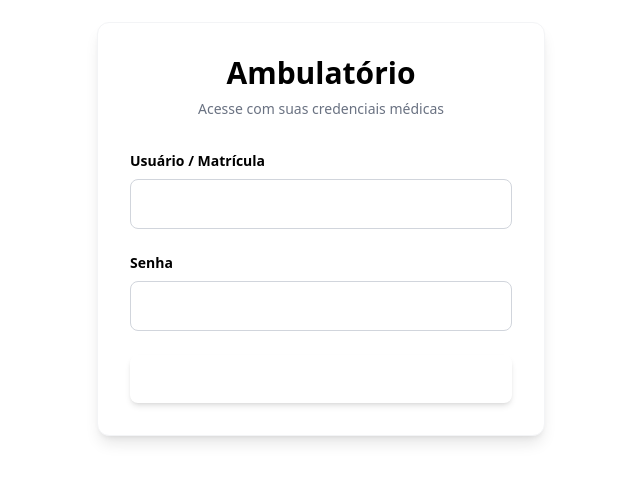
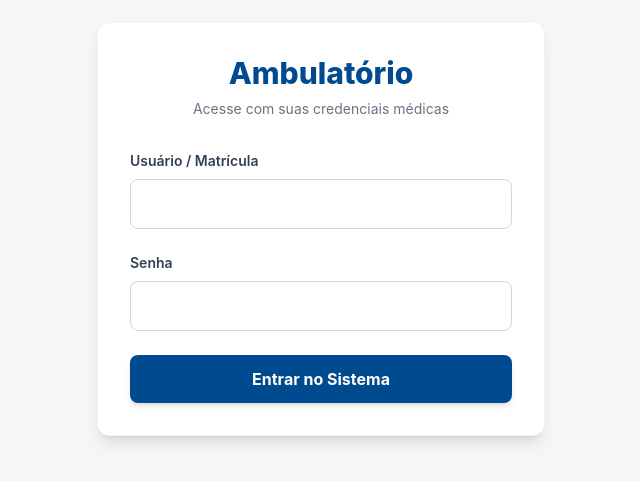
Before and after one commit to nathan-santoss/system-amb, a React app in the folder frontend/: page / in a window 1280 px wide. Shown: the part 171-652 px from the top of the page, without its empty margins (319-959 px from the left). Built offline with nearby package versions, Linux system fonts and the light colour scheme; the HTML template or start-up script is replaced by a standard one.

Commit message:
:books: att

```diff
--- a/frontend/postcss.config.js
+++ /dev/null
@@ -1 +0,0 @@
-export default {};
--- a/frontend/src/pages/Login.jsx
+++ b/frontend/src/pages/Login.jsx
@@ -24,7 +24,7 @@ function Login() {
                 setErro(dados.erro || 'Credenciais inválidas')
             }
         } catch (err) {
-            setErro('Erro ao conectar com o servidor')
+            setErro('Erro ao conectar com o servidor: ', err.message)
         }
     }
 
--- a/frontend/src/styles/global.css
+++ b/frontend/src/styles/global.css
@@ -1 +1,12 @@
 @import "tailwindcss";
+
+@theme {
+  /* Aqui nós "ensinamos" as suas cores personalizadas para o Tailwind v4 */
+  --color-azulEscuro: #004A8F;
+  --color-vermelhoAlerta: #D32F2F;
+  --color-cinzaFundo: #F4F7F6;
+  --color-cinzaTexto: #334155;
+
+  /* Aqui ensinamos a fonte */
+  --font-sans: 'Inter', sans-serif;
+}
--- a/frontend/tailwind.config.js
+++ /dev/null
@@ -1,20 +0,0 @@
-export default {
-    content: [
-        "./index.html",
-        "./src/**/*.{js,ts,jsx,tsx}",
-    ],
-    theme: {
-        extend: {
-            colors: {
-                azulEscuro: '#004A8F',
-                vermelhoAlerta: '#D32F2F',
-                cinzaFundo: '#F4F7F6',
-                cinzaTexto: '#334155'
-            },
-            fontFamily: {
-                sans: ['Inter', 'sans-serif']
-            }
-        }
-    },
-    plugins: []
-}
```
Also changed, not shown: frontend/package.json (+17 -11 lines), 2 other files (tests, documents, lock files or other folders).
